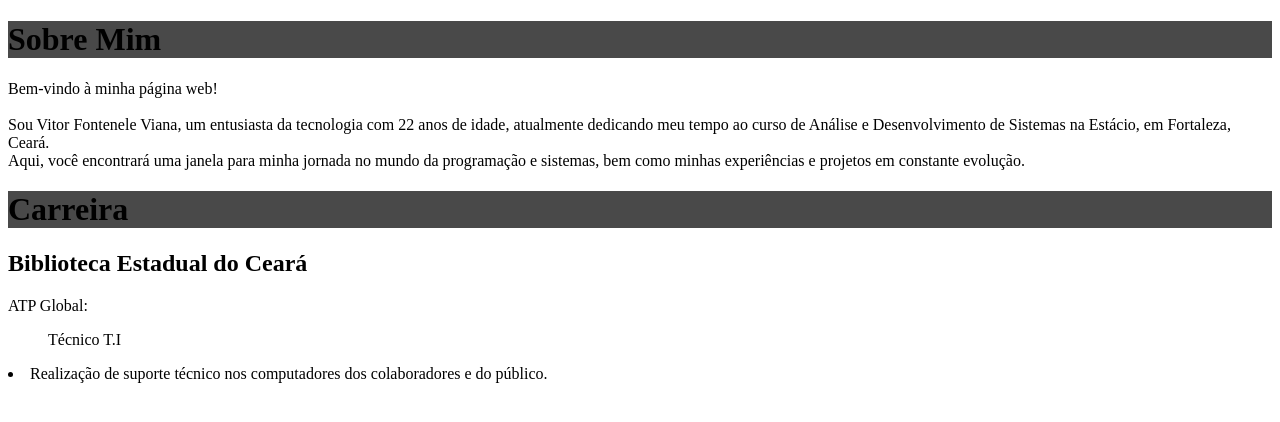
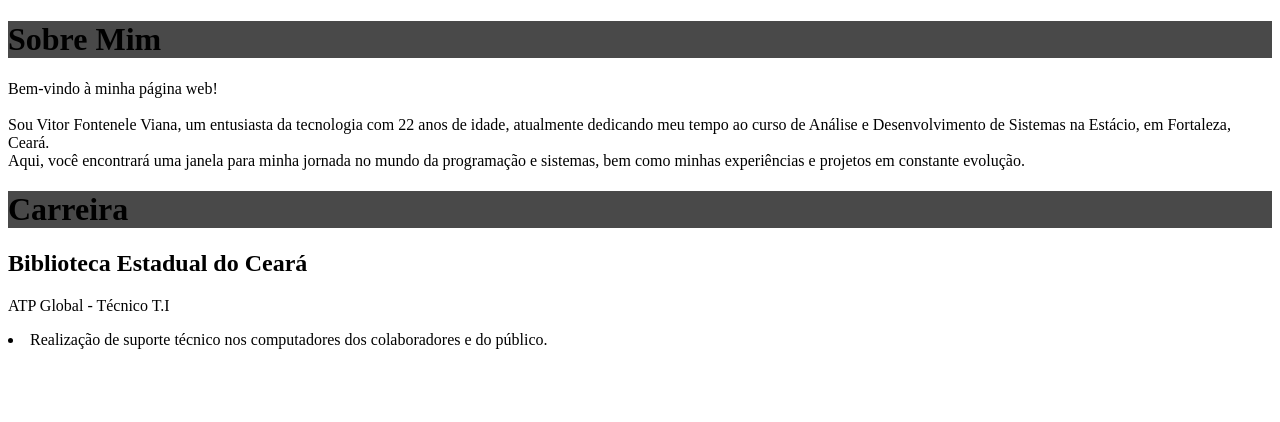
Before and after one commit to vitor-fv/projeto-i, a plain HTML site: page index.html in a window 1280 px wide. Drawn offline with Linux system fonts and the light colour scheme.

Commit message:
Update index.html

```diff
--- a/index.html
+++ b/index.html
@@ -57,8 +57,8 @@ mesmo elemento).
 
     <h1 id="cabecalho-dois" class="fundo-escuro"> Carreira </h1>
         <h2> Biblioteca Estadual do Ceará </h2>
-        <p> ATP Global: <br>
-        <ul>Técnico T.I</ul>
+        <p> ATP Global - Técnico T.I <br>
+
         <li>Realização de suporte técnico nos computadores dos colaboradores e do público.</li>
 
         </p>
```
